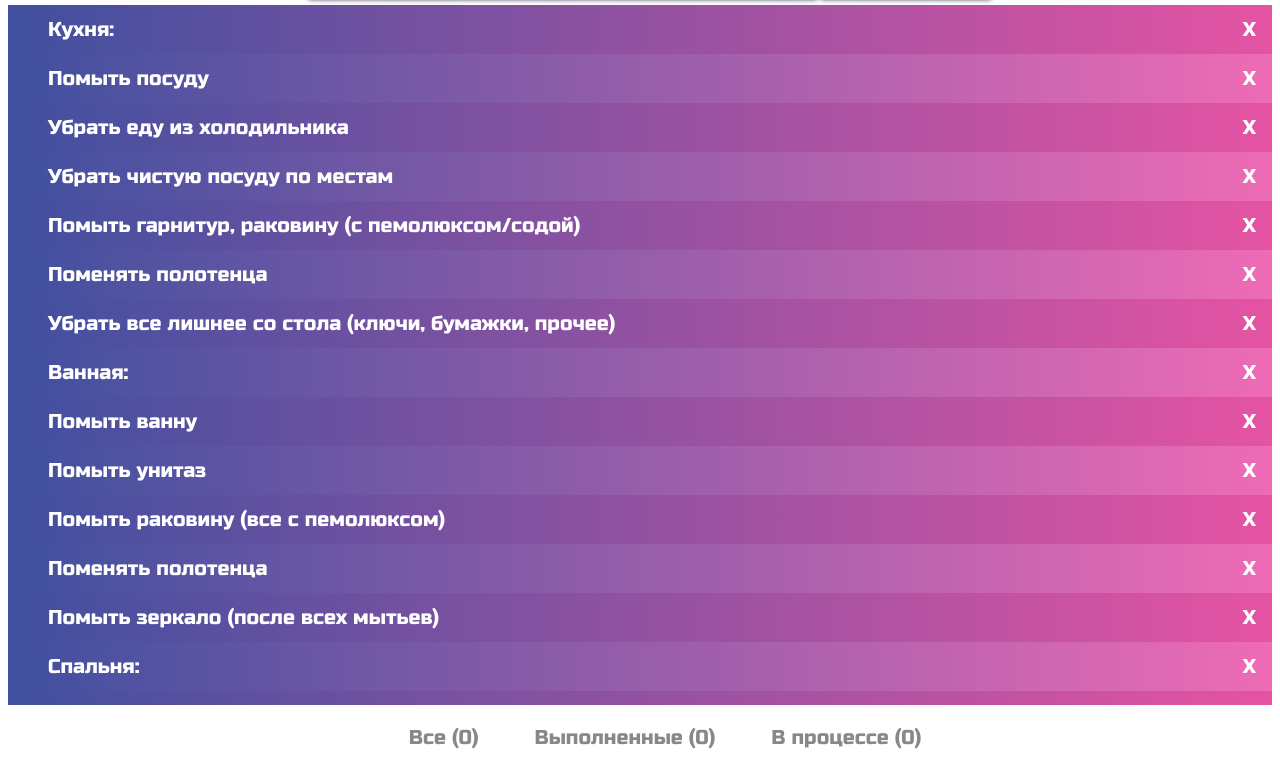
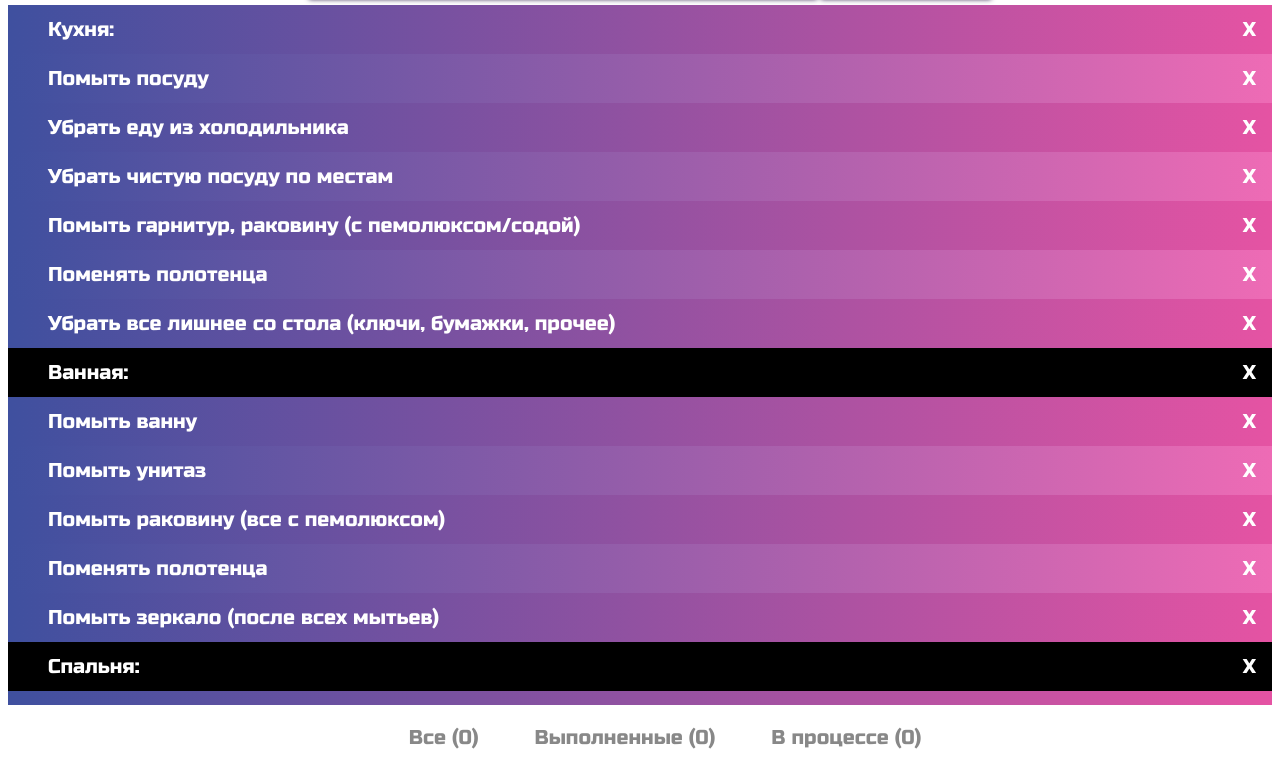
Before and after one commit to EdinaDK/todo-list, a plain HTML site: page index.html in a window 1280 px wide. Shown: the part 178-936 px from the top of the page. Drawn offline with Linux system fonts and the light colour scheme.

Commit message:
Update style.css

```diff
--- a/style.css
+++ b/style.css
@@ -7,6 +7,14 @@ body {
 
 body.dark-theme {
     background: rgb(18, 18, 18);
+}
+
+.room {
+background: black;
+}
+
+.room:hover {
+background: green;
 }
 
 h2.title {
```
